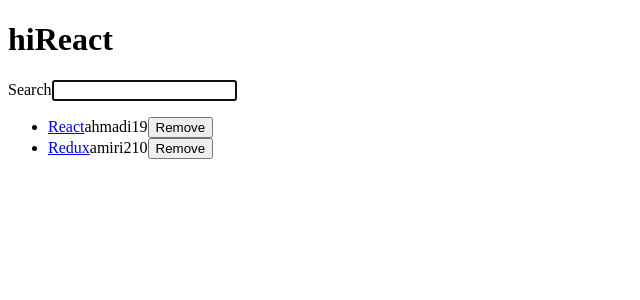
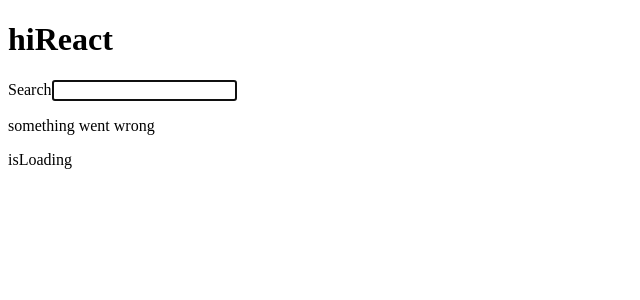
Before and after one commit to enbehzadi/stories, a React (Vite) app: page / in a window 1280 px wide. Shown: the top 300 px of the page, without its empty margins (0-640 px from the left). Built offline with nearby package versions, Linux system fonts and the light colour scheme.

Commit message:
26 Conditional Rendering

```diff
--- a/src/App.jsx
+++ b/src/App.jsx
@@ -34,24 +34,30 @@
   ];
   const [stories,setStories] =useState([]);
   const [searchTerm,setSearchTerm] =useStorageState('search','');
+  const [isloading,setIsLoading]=useState(false);
+  const [isError,setIsError]=useState(false);
+
   const handlerSearch=(event)=>{
     console.log(event.target.value);
     setSearchTerm(event.target.value);
   }
 
-  const getAsyncStories=()=>new Promise (
-    resolve=>{
-      setTimeout(()=>{
-          resolve({data:{stories:InitialStories} });
-      },2000);
+  const getAsyncStories=()=>
+  new Promise ((resolve,reject)=>{
+    setTimeout(()=>{
+    reject();
+    },2000);
+  });
 
-    });
     useEffect(()=>{
+      setIsLoading(true);
+
       getAsyncStories().then(
         result=>{
           setStories(result.data.stories);
-        }
-      )
+          setIsLoading(false);
+
+        }).catch(()=>setIsError(true))
     },[])
   const handelRemoveStory=(id)=>{
     const newStories=stories.filter(story=>story.id!==id);
@@ -65,6 +71,9 @@
     story.title.includes(searchTerm));
 
     const inputRef=useRef();
+    // if(isloading){
+    //   return <p>Loading...</p>
+    // }
   return (
     <div>
       <h1>
@@ -73,7 +82,11 @@
       </h1>
 
       <InputWhitLable id="search"  label="Search"  Value={searchTerm} onInputChange={handlerSearch} isFocused={true}/>
-     <List list={searchedStories} onRemoveItem={handelRemoveStory} />
+      {isError && <p>something went wrong</p>}
+      {
+        isloading ? <p>isLoading</p>:     <List list={searchedStories} onRemoveItem={handelRemoveStory} />
+
+      }
     </div>
   );
 }
```
